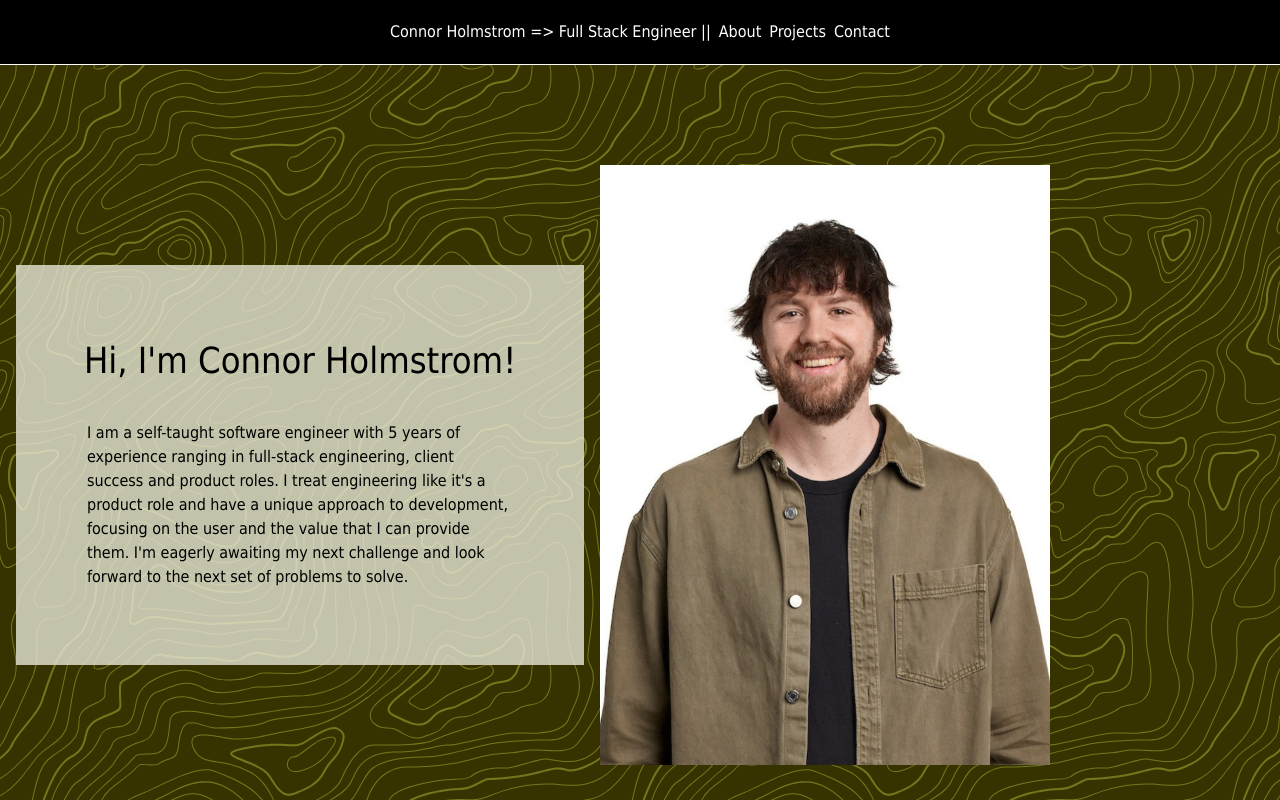
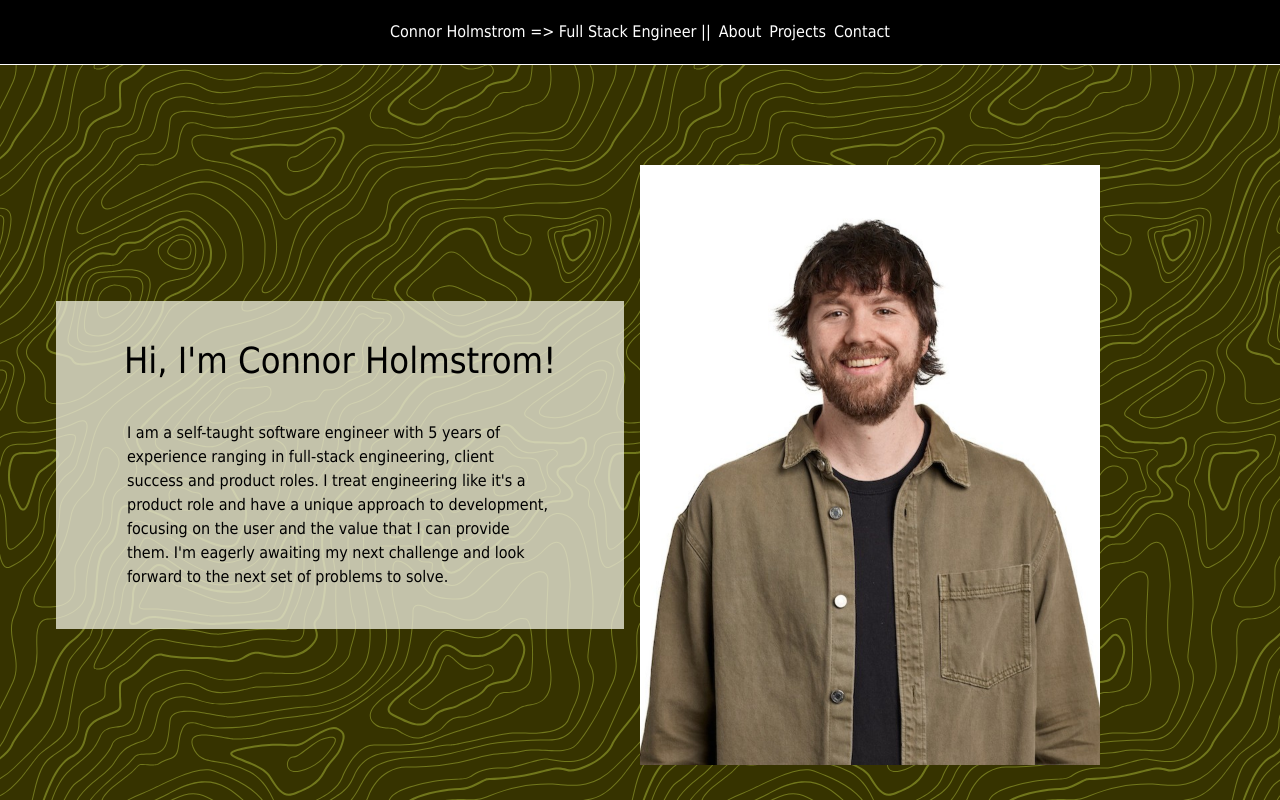
Before and after one commit to connorholms/portfolio, a React (Vite) app: page / in a window 1280 px wide. Built offline with nearby package versions, Linux system fonts and the light colour scheme.

Commit message:
fix centering, set sizing

```diff
--- a/src/app/App.tsx
+++ b/src/app/App.tsx
@@ -22,9 +22,9 @@ export default function App() {
     }
   };
   return (
-    <div className="flex flex-col h-screen shrink-0">
+    <div className="flex flex-col h-screen shrink-0 items-center w-screen">
       <Navbar onNavigate={handleScroll}></Navbar>
-      <main className="flex-1 overflow-y-auto no-scrollbar">
+      <main className="flex-1 overflow-y-auto no-scrollbar ">
         <About onRef={(el) => (sectionRefs.current["about"] = el)} />
         <hr />
         <Projects onRef={(el) => (sectionRefs.current["projects"] = el)} />
--- a/src/components/layout/Navbar.tsx
+++ b/src/components/layout/Navbar.tsx
@@ -6,7 +6,7 @@ interface NavbarProps {
 
 export default function Navbar({ onNavigate }: NavbarProps) {
   return (
-    <div className="bg-black">
+    <div className="bg-black w-full">
       <div className="flex justify-center items-center h-16">
         <span>
           <div>Connor Holmstrom =&gt; Full Stack Engineer || </div>
--- a/src/features/about/About.tsx
+++ b/src/features/about/About.tsx
@@ -6,17 +6,15 @@ interface AboutProps {
 
 export default function About({ onRef }: AboutProps) {
   return (
-    <section ref={onRef} className="h-screen">
-      <div className="flex h-full">
+    <section ref={onRef} className="flex h-200">
       <Bio />
       <span className="flex block w-1/2 items-center justify-start">
         <img
           src="src/assets/headshot.jpg"
           alt="Connor Holmstrom Headshot"
-            className="h-3/4 w-3/4 object-cover"
+          className="h-150 object-cover"
         />
       </span>
-      </div>
     </section>
   );
 }
--- a/src/features/about/Bio.tsx
+++ b/src/features/about/Bio.tsx
@@ -1,7 +1,7 @@
 export default function Bio() {
   return (
     <span className="w-1/2 flex items-center">
-      <div className="text-black bg-cream/80 h-1/2 flex flex-col items-center justify-center mx-4">
+      <div className="text-black bg-cream/80 flex flex-col items-center justify-center mx-4 py-10">
         <h2 className="text-4xl">Hi, I'm Connor Holmstrom!</h2>
         <p className="w-3/4 mt-10">
           I am a self-taught software engineer with 5 years of experience
```
Lines whose indentation alone changed are shown as unchanged.
